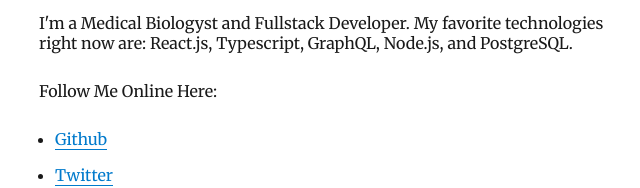
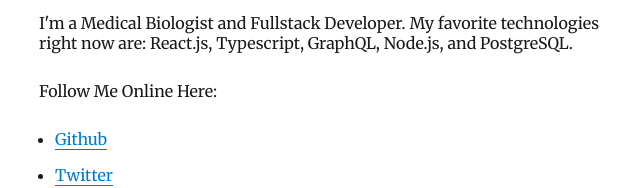
Before and after one commit to diabyml/diabyml, a plain HTML site: page index.html in a window 1280 px wide. Shown: the part 193-381 px from the top of the page, 302-942 px from the left. Drawn offline with Linux system fonts and the light colour scheme.

Commit message:
Update index.html

```diff
--- a/index.html
+++ b/index.html
@@ -12,7 +12,7 @@
       <div class="container__inner">
         <img class="author" src="https://res.cloudinary.com/douwok5wo/image/upload/v1674244255/me_eh3zuf.webp" />
         <p>
-          I'm a Medical Biologyst and Fullstack Developer. My
+          I'm a Medical Biologist and Fullstack Developer. My
           favorite technologies right now are: React.js, Typescript, GraphQL,
           Node.js, and PostgreSQL.
         </p>
```
